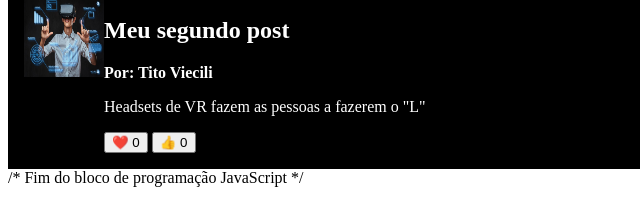
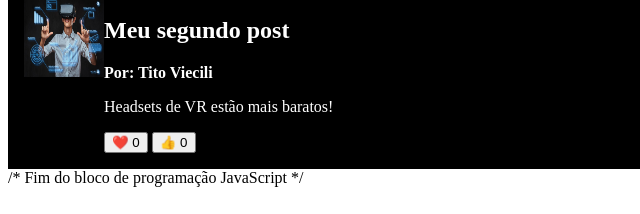
Before and after one commit to Tizz-code/meublogggggggg, a plain HTML site: page index.html in a window 1280 px wide. Shown: the part 347-561 px from the top of the page, 0-640 px from the left. Drawn offline with Linux system fonts and the light colour scheme.

Commit message:
Update index.html

```diff
--- a/index.html
+++ b/index.html
@@ -78,7 +78,7 @@
             <div>
                 <h2>Meu segundo post</h2>
                 <p class="artigo-autor">Por: Tito Viecili</p>
-                <p>Headsets de VR fazem as pessoas a fazerem o "L"</p>
+                <p>Headsets de VR estão mais baratos!</p>
                 <button>❤️ <span>0</span></button>
                 <button>👍 <span>0</span></button>
             </div>
```
